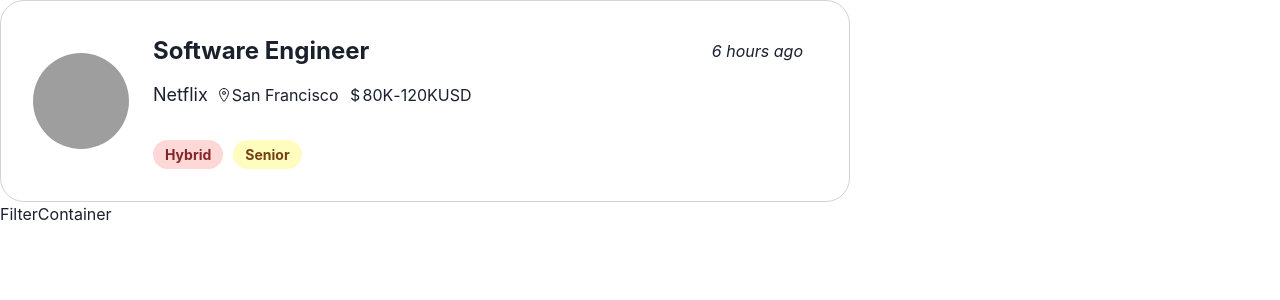
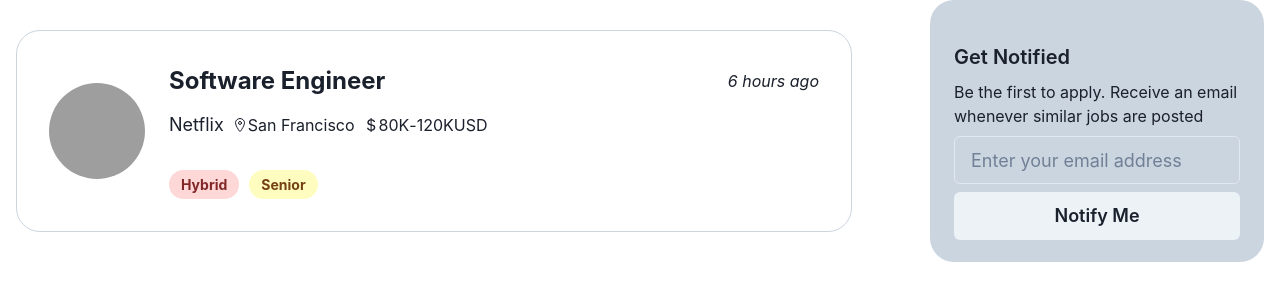
Before and after one commit to getHigherProject/getHigher, a React (Create React App) app in the folder client/: page / in a window 1280 px wide. Shown: the top 300 px of the page. Built offline with nearby package versions, Linux system fonts and the light colour scheme; grey boxes are pictures that could not be loaded.

Commit message:
add newsletter container

```diff
--- a/client/src/App.jsx
+++ b/client/src/App.jsx
@@ -6,7 +6,6 @@ const App = () => {
 	return (
 		<>
 			<JobsContainer />
-			<ExperienceFilter />
 		</>
 	);
 };
--- /dev/null
+++ b/client/src/components/Newsletter.jsx
@@ -0,0 +1,29 @@
+import { Button, HStack, Input, Text, VStack } from '@chakra-ui/react';
+
+import React from 'react';
+
+const Newsletter = () => {
+	return (
+		<VStack
+			paddingX="24px"
+			borderRadius="24px"
+			py="22px"
+			bg="gray.300"
+			maxW="360px"
+			alignItems="left"
+		>
+			<Text fontSize="xl" fontWeight="semibold" marginTop="20px">
+				Get Notified
+			</Text>
+			<Text fontSize="16px">
+				Be the first to apply. Receive an email whenever similar jobs are posted
+			</Text>
+			<Input placeholder="Enter your email address" size="lg" />
+			<Button width={'100%'} size="lg" colorScheme="gray">
+				Notify Me
+			</Button>
+		</VStack>
+	);
+};
+
+export default Newsletter;
--- a/client/src/containers/JobsContainer.jsx
+++ b/client/src/containers/JobsContainer.jsx
@@ -1,10 +1,18 @@
+import { Box, Container, HStack } from '@chakra-ui/react';
+
 import Job from '../components/Job';
+import Newsletter from '../components/Newsletter';
 import React from 'react';
 
 const JobsContainer = () => {
 	return (
 		<>
-			<Job />
+			<Container maxW="1300px">
+				<HStack gap="78px">
+					<Job />
+					<Newsletter />
+				</HStack>
+			</Container>
 		</>
 	);
 };
```
